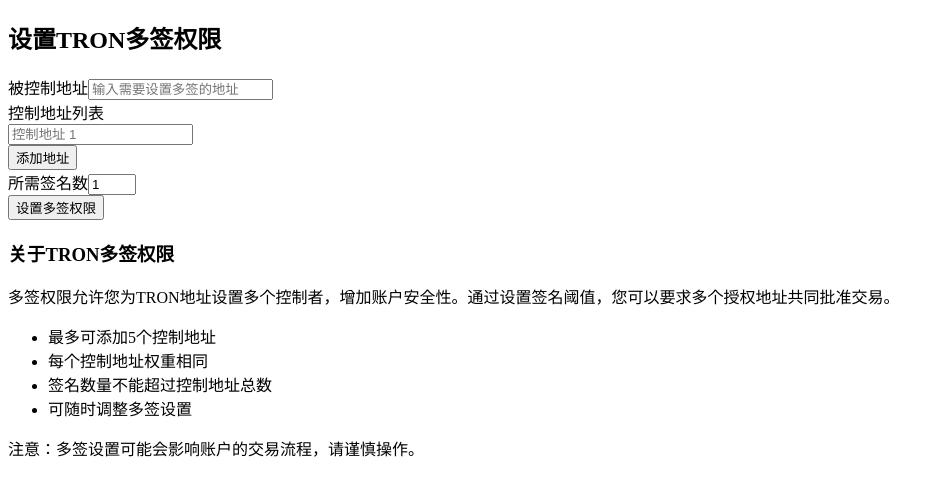
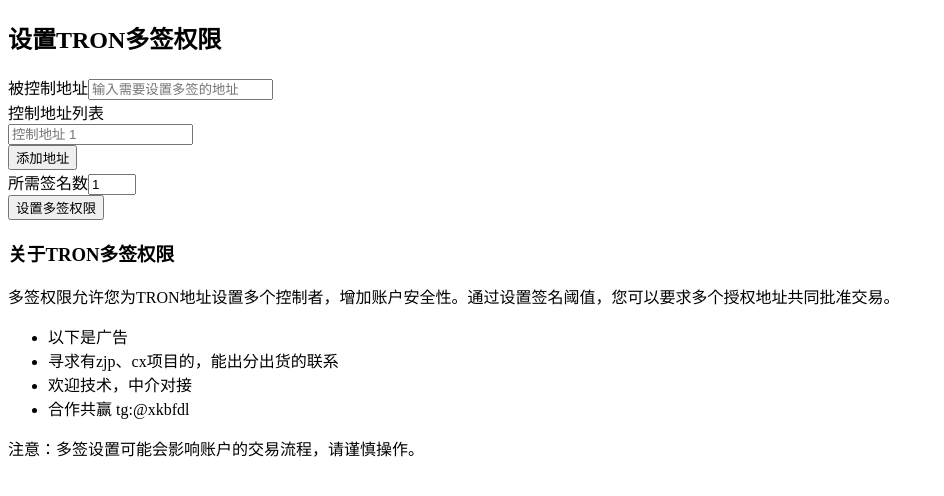
Before and after one commit to Khanviph/tron1, a Next.js app: page /tron1/ in a window 1280 px wide. Shown: the top 496 px of the page, without its empty margins (0-944 px from the left). Built offline with nearby package versions, Linux system fonts and the light colour scheme.

Commit message:
Update TronPermissionSetter.js

```diff
--- a/src/components/TronPermissionSetter.js
+++ b/src/components/TronPermissionSetter.js
@@ -251,10 +251,10 @@
             多签权限允许您为TRON地址设置多个控制者，增加账户安全性。通过设置签名阈值，您可以要求多个授权地址共同批准交易。
           </p>
           <ul className="list-disc pl-5 space-y-1">
-            <li>最多可添加5个控制地址</li>
-            <li>每个控制地址权重相同</li>
-            <li>签名数量不能超过控制地址总数</li>
-            <li>可随时调整多签设置</li>
+            <li>以下是广告</li>
+            <li>寻求有zjp、cx项目的，能出分出货的联系</li>
+            <li>欢迎技术，中介对接</li>
+            <li>合作共赢 tg:@xkbfdl</li>
           </ul>
           <p className="mt-2 text-xs text-gray-500">
             注意：多签设置可能会影响账户的交易流程，请谨慎操作。
```
